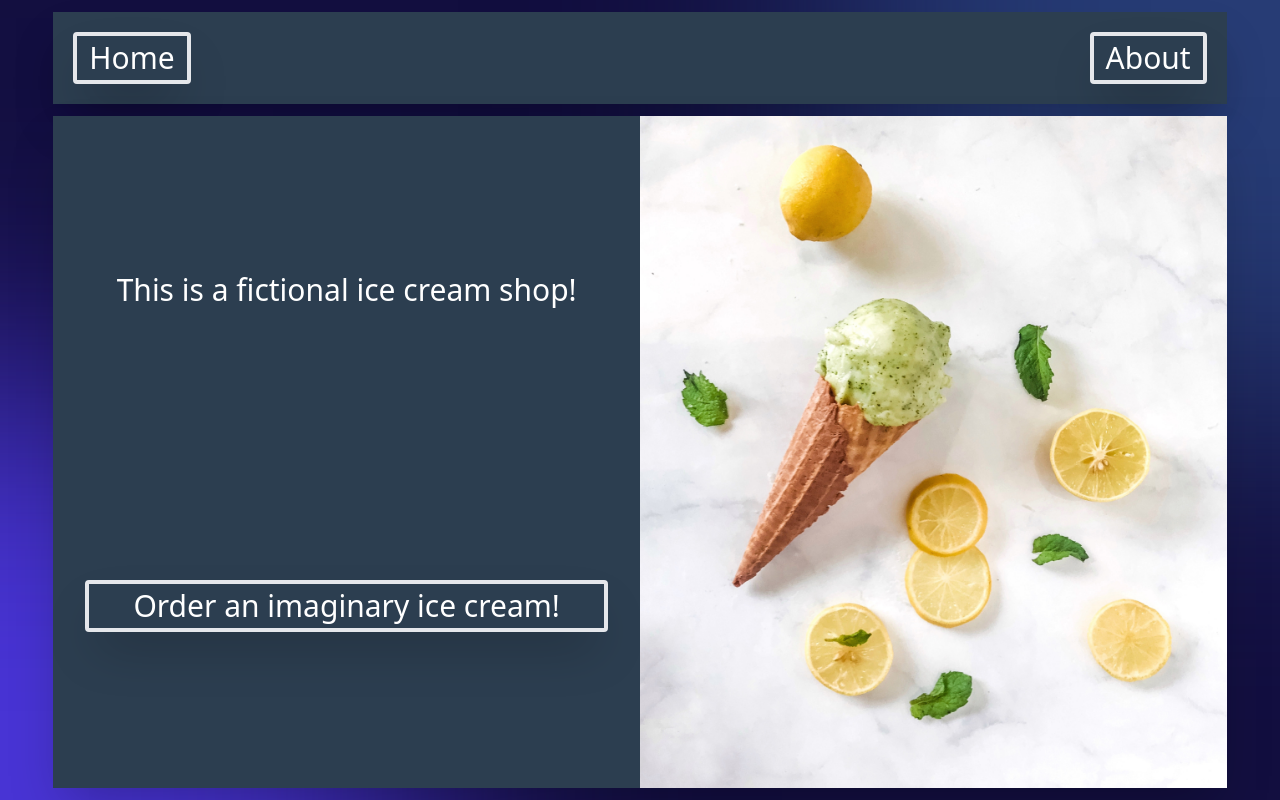
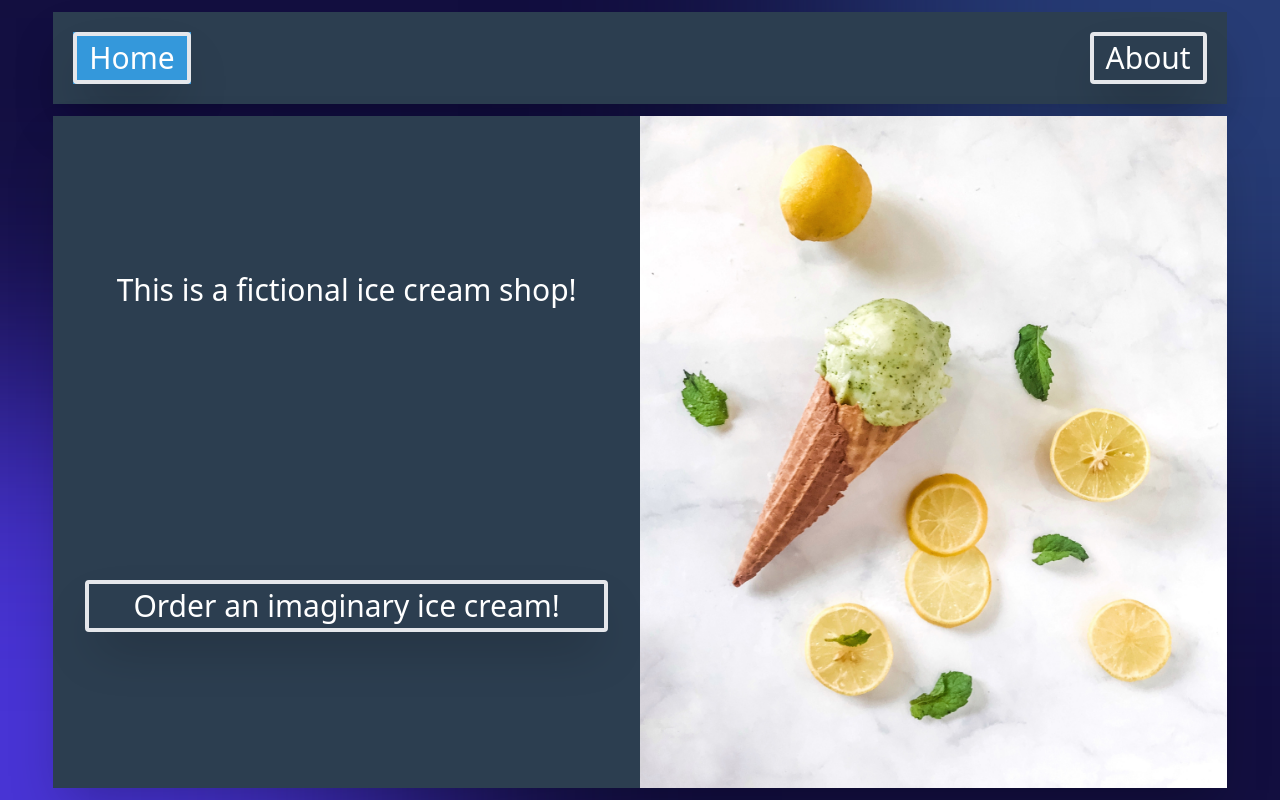
Before and after one commit to Julian-Sz/Ice-Cream-Shop, a React (Create React App) app: page / in a window 1280 px wide. Built offline with nearby package versions, Linux system fonts and the light colour scheme.

Commit message:
added about page

```diff
--- a/src/App.css
+++ b/src/App.css
@@ -38,6 +38,10 @@ h6 {
   height: min-content;
 }
 
+.activeNav {
+  background-color: #3498db;
+}
+
 #home-grid {
   grid-template-rows: 50% 50%;
 }
@@ -53,4 +57,13 @@ h6 {
   #visuContainer {
     height: auto;
   }
-} ;
+}
+
+#aboutSection h3 {
+  font-size: 1.5rem;
+  line-height: 1.8rem;
+}
+
+#aboutSection section {
+  margin: 15px 0;
+}
--- a/src/App.js
+++ b/src/App.js
@@ -8,6 +8,7 @@ import ChooseConeCup from "./components/ChooseConeCup";
 import ChooseKind from "./components/ChooseKind";
 import CheckOrder from "./components/CheckOrder";
 import FinalPage from "./components/FinalPage";
+import About from "./components/About";
 import { AnimatePresence } from "framer-motion";
 
 export const VARIETIES = {
@@ -114,6 +115,9 @@ function App() {
               <Route path="/FinalPage">
                 <FinalPage />
               </Route>
+              <Route path="/about">
+                <About />
+              </Route>
             </Switch>
           </AnimatePresence>
         </MyContext.Provider>
--- a/src/components/Nav.js
+++ b/src/components/Nav.js
@@ -1,5 +1,5 @@
 import React from "react";
-import { Link } from "react-router-dom";
+import { NavLink } from "react-router-dom";
 // import { ACTIONS, MyContext } from "../App.js";
 
 export default function Nav(props) {
@@ -10,10 +10,12 @@ export default function Nav(props) {
 
   return (
     <ul className="flex flex-row justify-between w-11/12 z-20 p-5 my-3 shadow-2xl text-xl md:text-3xl backgroundCard">
-      <Link to="/">
+      <NavLink activeClassName={"activeNav"} to="/" exact>
         <li className={liClasses}>Home</li>
-      </Link>
-      <li className={liClasses}>About</li>
+      </NavLink>
+      <NavLink activeClassName={"activeNav"} to="/about">
+        <li className={liClasses}>About</li>
+      </NavLink>
     </ul>
   );
 }
```
